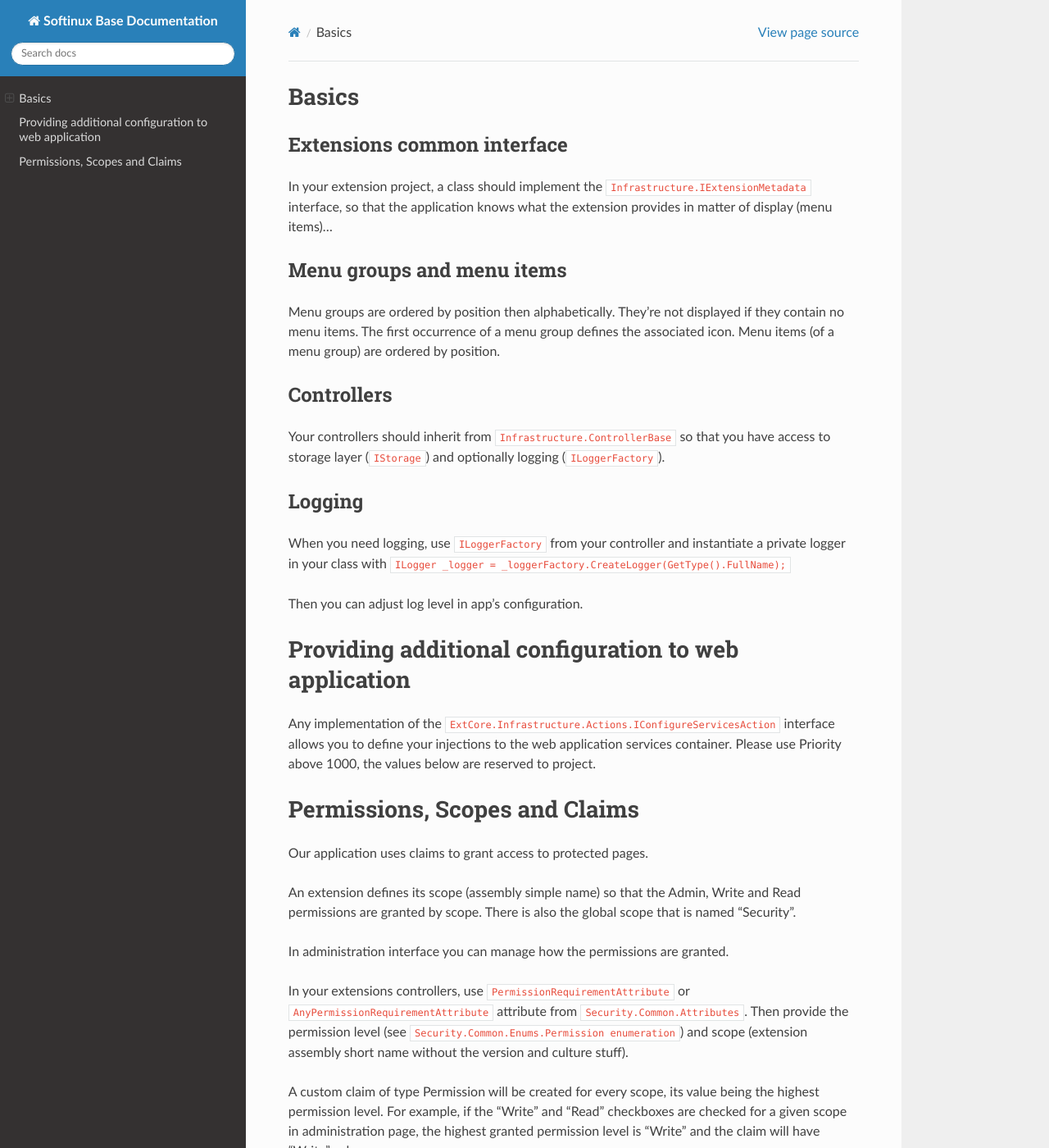
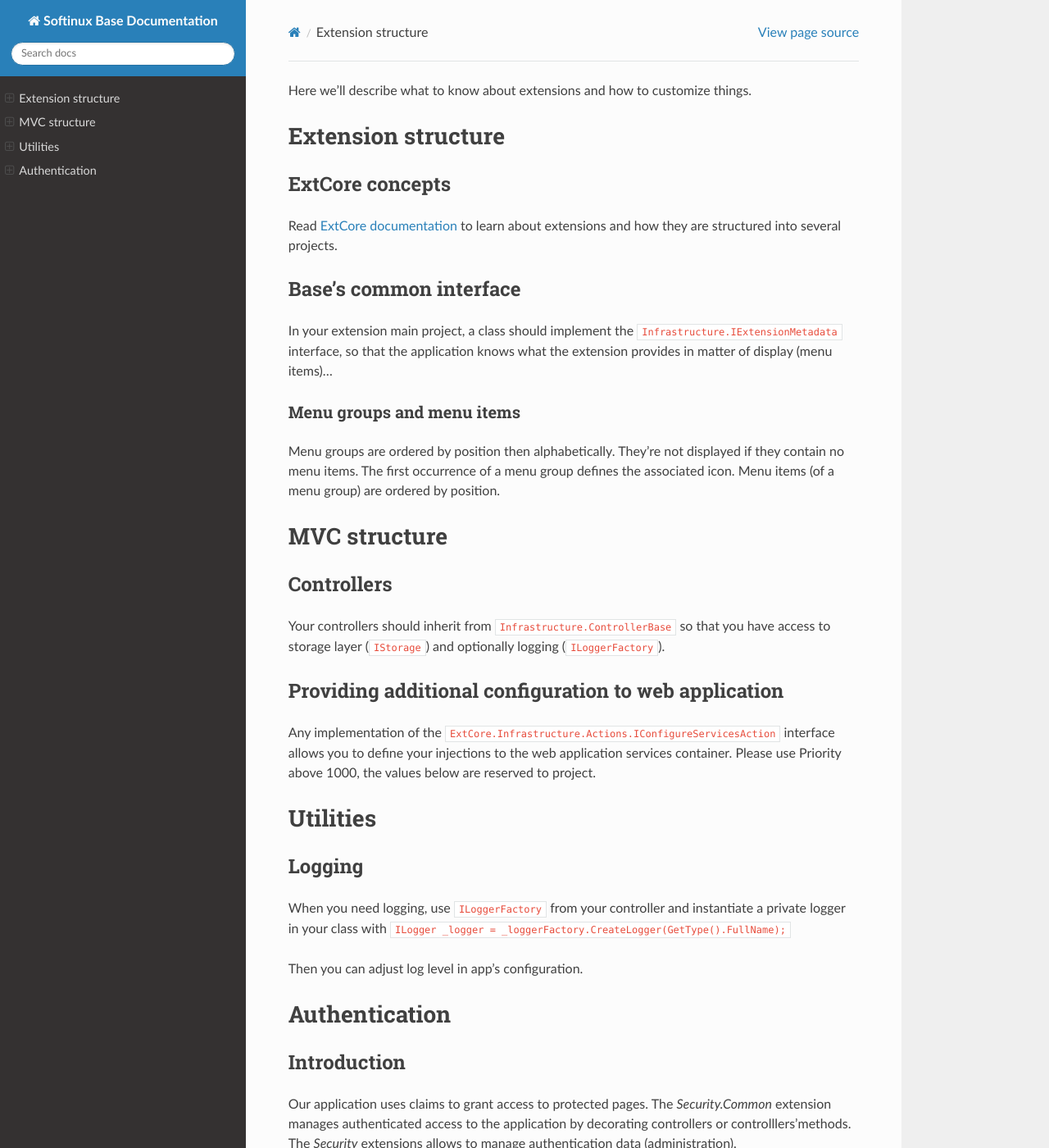
Before and after one commit to SOFTINUX/Base_Doc, a Sphinx documentation site: the page built from source/write_extensions.rst, in a window 1280 px wide and 1400 px high. Shown: the whole window at 82% size. Built offline with Sphinx 7.4.7 and the Read the Docs theme 2.0.0, drawn with Linux system fonts in a browser that asks for light colours; some of the changed text lies outside the part shown.

Commit message:
Rewrite page about extensions

```diff
--- a/source/conf.py
+++ b/source/conf.py
@@ -20,7 +20,7 @@
 # -- Project information -----------------------------------------------------
 
 project = 'Softinux Base Documentation'
-copyright = '2018, Benjamin Nolmans, Barbara Post'
+copyright = '2018 - SOFTINUX'
 author = 'Benjamin Nolmans, Barbara Post'
 
 # The short X.Y version
--- a/source/write_extensions.rst
+++ b/source/write_extensions.rst
@@ -1,35 +1,56 @@
-Basics
-======
+Here we'll describe what to know about extensions and how to customize things.
 
-Extensions common interface
----------------------------
-In your extension project, a class should implement the ``Infrastructure.IExtensionMetadata`` interface,
+Extension structure
+###################
+
+ExtCore concepts
+****************
+Read `ExtCore documentation <http://docs.extcore.net/en/latest/>`_ to learn about extensions and how they are structured into several projects.
+
+Base's common interface
+***************************
+In your extension main project, a class should implement the ``Infrastructure.IExtensionMetadata`` interface,
 so that the application knows what the extension provides in matter of display (menu items)...
 
 Menu groups and menu items
---------------------------
+==========================
 Menu groups are ordered by position then alphabetically.
 They're not displayed if they contain no menu items. The first occurrence of a menu group defines the associated icon. Menu items (of a menu group) are ordered by position.
 
+MVC structure
+#############
+
 Controllers
------------
+***********
 Your controllers should inherit from ``Infrastructure.ControllerBase`` so that you have access to storage layer (``IStorage``) and optionally logging (``ILoggerFactory``).
 
+Providing additional configuration to web application
+*****************************************************
+
+Any implementation of the ``ExtCore.Infrastructure.Actions.IConfigureServicesAction`` interface allows you to define your injections to the web application services container.
+Please use Priority above 1000, the values below are reserved to project.
+
+Utilities
+#########
+
 Logging
--------
+*******
 When you need logging, use ``ILoggerFactory`` from your controller and instantiate a private logger in your class with ``ILogger _logger = _loggerFactory.CreateLogger(GetType().FullName);``
 
 Then you can adjust log level in app's configuration.
 
-Providing additional configuration to web application
-=====================================================
-Any implementation of the ``ExtCore.Infrastructure.Actions.IConfigureServicesAction`` interface allows you to define your injections to the web application services container.
-Please use Priority above 1000, the values below are reserved to project.
+Authentication
+##############
+
+Introduction
+************
+Our application uses claims to grant access to protected pages.
+The `Security.Common` extension manages authenticated access to the application by decorating controllers or controlllers'methods.
+The `Security` extensions allows to manage authentication data (administration).
+
 
 Permissions, Scopes and Claims
-==============================
-Our application uses claims to grant access to protected pages.
-
+******************************
 An extension defines its scope (assembly simple name) so that the Admin, Write and Read permissions are granted by scope. There is also the global scope that is named "Security".
 
 In administration interface you can manage how the permissions are granted.
```
